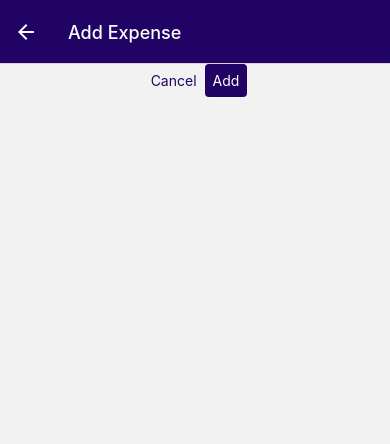
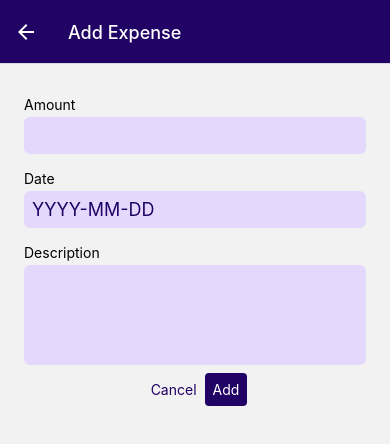
Before and after one commit to yuujitaka/expenses-app-study, a React Native app: screen /Management in a window 390 px wide. Shown: the top 444 px of the page. Built offline with nearby package versions, Linux system fonts and the light colour scheme.

Commit message:
adding inputs

```diff
--- /dev/null
+++ b/components/CustomInput/index.js
@@ -0,0 +1,48 @@
+import { StyleSheet, Text, TextInput, View } from "react-native";
+import { theme } from "../../constants/theme";
+
+const CustomInput = ({ label, inputConfig, error }) => {
+  const isMultiline = !!inputConfig?.multiline;
+
+  return (
+    <View style={styles.inputContainer}>
+      <Text style={[styles.label, error && styles.errorLabel]}>{label}</Text>
+      <TextInput
+        style={[
+          styles.input,
+          isMultiline && styles.inputMultiline,
+          error && styles.errorInput,
+        ]}
+        {...inputConfig}
+      />
+    </View>
+  );
+};
+
+export default CustomInput;
+
+const styles = StyleSheet.create({
+  inputContainer: {
+    marginVertical: 8,
+  },
+  label: {
+    marginBottom: 4,
+  },
+  input: {
+    backgroundColor: theme.colors.primary[10],
+    color: theme.colors.primary[100],
+    padding: 8,
+    borderRadius: 6,
+    fontSize: 18,
+  },
+  inputMultiline: {
+    minHeight: 100,
+    textAlignVertical: "top",
+  },
+  errorLabel: {
+    color: theme.colors.error[100],
+  },
+  errorInput: {
+    backgroundColor: theme.colors.error[50],
+  },
+});
--- a/components/ExpensesOutput/index.js
+++ b/components/ExpensesOutput/index.js
@@ -11,7 +11,11 @@ const ExpensesOutput = ({ expenses, period }) => {
         <Text>{period}</Text>
         <Text>${expensesSum.toFixed(2)}</Text>
       </View>
-      <List expenses={expenses} />
+      {expenses.length ? (
+        <List expenses={expenses} />
+      ) : (
+        <Text>No Expenses found</Text>
+      )}
     </View>
   );
 };
--- /dev/null
+++ b/screens/ExpensesManagement/ExpenseForm/index.js
@@ -0,0 +1,119 @@
+import { useState } from "react";
+import { StyleSheet, View, Text } from "react-native";
+
+import { getFormattedDate } from "../../../utils/date";
+import CustomInput from "../../../components/CustomInput";
+import CustomButton from "../../../components/CustomButtom";
+import { theme } from "../../../constants/theme";
+
+const ExpenseForm = ({ selectedExpense, onSubmit, onCancel }) => {
+  const [inputValues, setInputValues] = useState({
+    amount: {
+      value: selectedExpense?.amount.toString() || "",
+      isValid: true,
+    },
+    date: {
+      value: getFormattedDate(selectedExpense?.date) || "",
+      isValid: true,
+    },
+    description: {
+      value: selectedExpense?.description ?? "",
+      isValid: true,
+    },
+  });
+
+  const inputChangeHandler = (identifier, value) => {
+    setInputValues((current) => ({
+      ...current,
+      [identifier]: { value, isValid: true },
+    }));
+  };
+
+  const submitHandler = () => {
+    const expenseData = {
+      amount: +inputValues.amount.value,
+      date: new Date(inputValues.date.value),
+      description: inputValues.description.value,
+    };
+
+    const amountIsValid = !isNaN(expenseData.amount) && expenseData.amount > 0;
+    const dateIsValid = expenseData.date.toString() !== "Invalid Date";
+    const descriptionIsValid = expenseData.description.trim().length > 0;
+
+    if (!amountIsValid || !dateIsValid || !descriptionIsValid) {
+      setInputValues((current) => ({
+        amount: { ...current.amount, isValid: amountIsValid },
+        date: { ...current.date, isValid: dateIsValid },
+        description: { ...current.description, isValid: descriptionIsValid },
+      }));
+
+      return;
+    }
+
+    onSubmit(expenseData);
+  };
+
+  const formIsInvalid =
+    !inputValues.amount.isValid ||
+    !inputValues.date.isValid ||
+    !inputValues.description.isValid;
+
+  return (
+    <View style={styles.container}>
+      <CustomInput
+        label="Amount"
+        inputConfig={{
+          keyboardType: "decimal-pad",
+          onChangeText: (text) => inputChangeHandler("amount", text),
+          value: inputValues.amount.value,
+        }}
+        error={!inputValues.amount.isValid}
+      />
+      <CustomInput
+        label="Date"
+        inputConfig={{
+          placeholder: "YYYY-MM-DD",
+          maxLength: 10,
+          onChangeText: (text) => inputChangeHandler("date", text),
+          value: inputValues.date.value,
+        }}
+        error={!inputValues.date.isValid}
+      />
+      <CustomInput
+        label="Description"
+        inputConfig={{
+          multiline: true,
+          onChangeText: (text) => inputChangeHandler("description", text),
+          value: inputValues.description.value,
+        }}
+        error={!inputValues.description.isValid}
+      />
+      {formIsInvalid && (
+        <Text style={styles.errorText}>Check the inputs with error</Text>
+      )}
+      <View style={styles.buttons}>
+        <CustomButton mode="flat" onPress={onCancel}>
+          Cancel
+        </CustomButton>
+        <CustomButton onPress={submitHandler}>
+          {selectedExpense ? "Update" : "Add"}
+        </CustomButton>
+      </View>
+    </View>
+  );
+};
+
+export default ExpenseForm;
+
+const styles = StyleSheet.create({
+  buttons: {
+    flexDirection: "row",
+    justifyContent: "center",
+    alignItems: "center",
+  },
+  errorText: {
+    color: theme.colors.error[100],
+    marginTop: 4,
+    marginBottom: 16,
+  },
+});
--- a/screens/ExpensesManagement/index.js
+++ b/screens/ExpensesManagement/index.js
@@ -4,14 +4,14 @@ import { useContext, useLayoutEffect } from "react";
 import { ExpenseContext } from "../../context/Expense";
 import IconButton from "../../components/IconButton";
 import { theme } from "../../constants/theme";
-import CustomButton from "../../components/CustomButtom";
+import ExpenseForm from "./ExpenseForm";
 
 const ExpensesManagement = ({ route, navigation }) => {
   const expenseId = route.params?.expenseId;
-
   const isEditing = !!expenseId;
-  const { deleteExpense, addExpense, updateExpense } =
+  const { expenses, deleteExpense, addExpense, updateExpense } =
     useContext(ExpenseContext);
+  const selectedExpense = expenses.find((expense) => expense.id === expenseId);
 
   useLayoutEffect(() => {
     navigation.setOptions({
@@ -23,23 +23,16 @@ const ExpensesManagement = ({ route, navigation }) => {
     deleteExpense(expenseId);
     navigation.goBack();
   };
+
   const cancelHandler = () => {
     navigation.goBack();
   };
-  const confirmHandler = () => {
+
+  const confirmHandler = (expenseData) => {
     if (isEditing) {
-      updateExpense(expenseId, {
-        description: "updated",
-        amount: 10.0,
-        date: new Date(),
-      });
+      updateExpense(expenseId, expenseData);
     } else {
-      addExpense({
-        description: `test-${Math.random().toFixed(3)}`,
-        amount: 10.9,
-        date: new Date(),
-        id: Math.random().toString(),
-      });
+      addExpense(expenseData);
     }
 
     navigation.goBack();
@@ -47,21 +40,20 @@ const ExpensesManagement = ({ route, navigation }) => {
 
   return (
     <View style={styles.container}>
-      <View style={styles.buttons}>
-        <CustomButton mode="flat" onPress={cancelHandler}>
-          Cancel
-        </CustomButton>
-        <CustomButton onPress={confirmHandler}>
-          {isEditing ? "Update" : "Add"}
-        </CustomButton>
-      </View>
+      <ExpenseForm
+        onCancel={cancelHandler}
+        onSubmit={confirmHandler}
+        selectedExpense={selectedExpense}
+      />
       {isEditing && (
+        <View style={styles.deleteContainer}>
           <IconButton
             name="trash"
             color={theme.colors.error[100]}
             size={36}
             onPress={deleteHandler}
           />
+        </View>
       )}
     </View>
   );
@@ -71,11 +63,15 @@ export default ExpensesManagement;
 
 const styles = StyleSheet.create({
   container: {
+    flex: 1,
+    padding: 24,
+  },
+
+  deleteContainer: {
+    marginTop: 16,
+    paddingTop: 8,
+    borderTopWidth: 2,
+    borderTopColor: theme.colors.primary[10],
     alignItems: "center",
   },
-  buttons: {
-    flexDirection: "row",
-    justifyContent: "center",
-    lignItems: "center",
-  },
 });
--- a/utils/date.js
+++ b/utils/date.js
@@ -1,5 +1,5 @@
 export const getFormattedDate = (date) => {
-  return `${date.getFullYear()} - ${date.getMonth() + 1}-${date.getDate()} `;
+  return date?.toISOString().slice(0, 10);
 };
 
 export const getDateMinusDays = (date, days) =>
```
Lines whose indentation alone changed are shown as unchanged.
